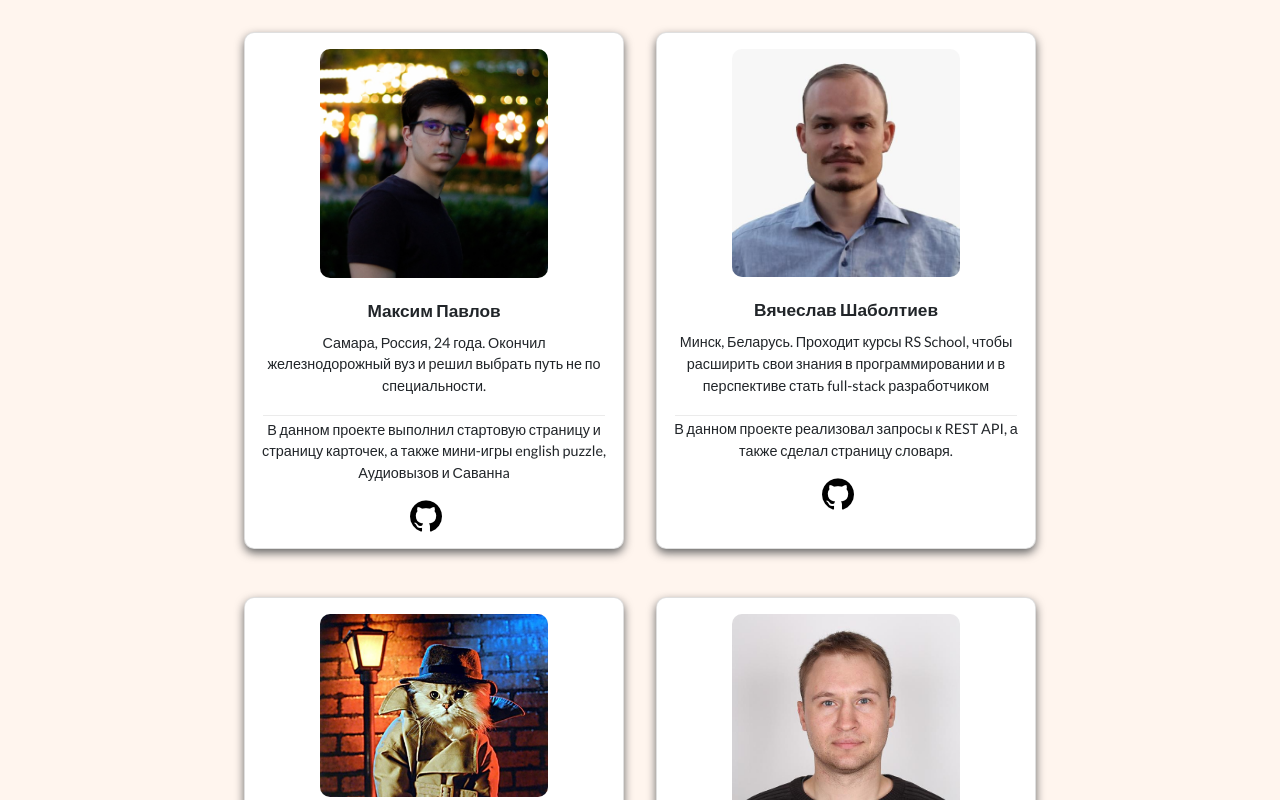
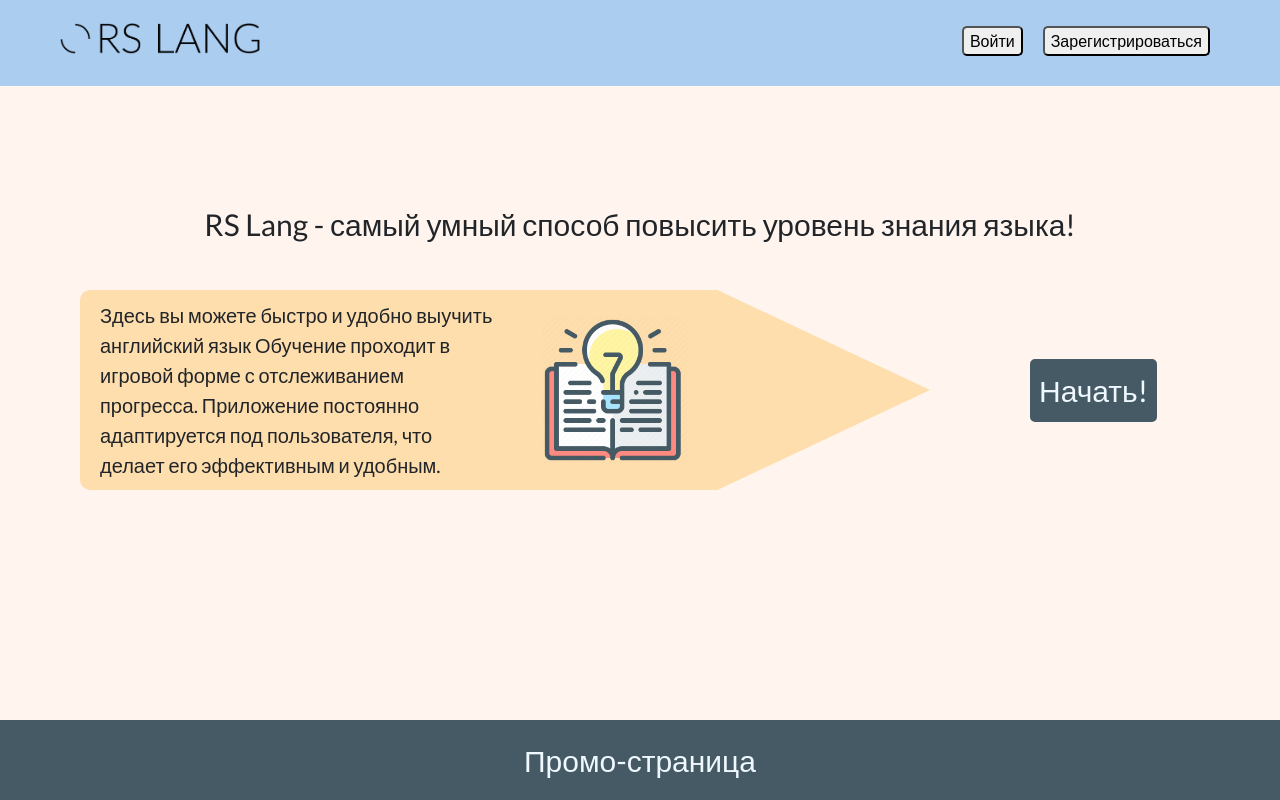
Before and after one commit to Maxvvellh0use/rslang, a React (Create React App) app: page / in a window 1280 px wide. Shown: the top 800 px of the page. Built offline with nearby package versions, Linux system fonts and the light colour scheme.

Commit message:
fix: fix app.js

```diff
--- a/src/components/App/App.js
+++ b/src/components/App/App.js
@@ -2,13 +2,11 @@ import React from 'react';
 import './App.scss';
 import '../../style/index.scss';
 import StartPage from "../StartPage/StartPage";
-import AboutTeam from '../AboutTeam/AboutTeamPage';
 
 function App(props) {
   return (
     <div>
-      <AboutTeam/>
-{/*       <StartPage history={props.history}/> */}
+      <StartPage history={props.history}/>
     </div>
   );
 }
```
Also changed, not shown: 1 other file (tests, documents, lock files or other folders).
